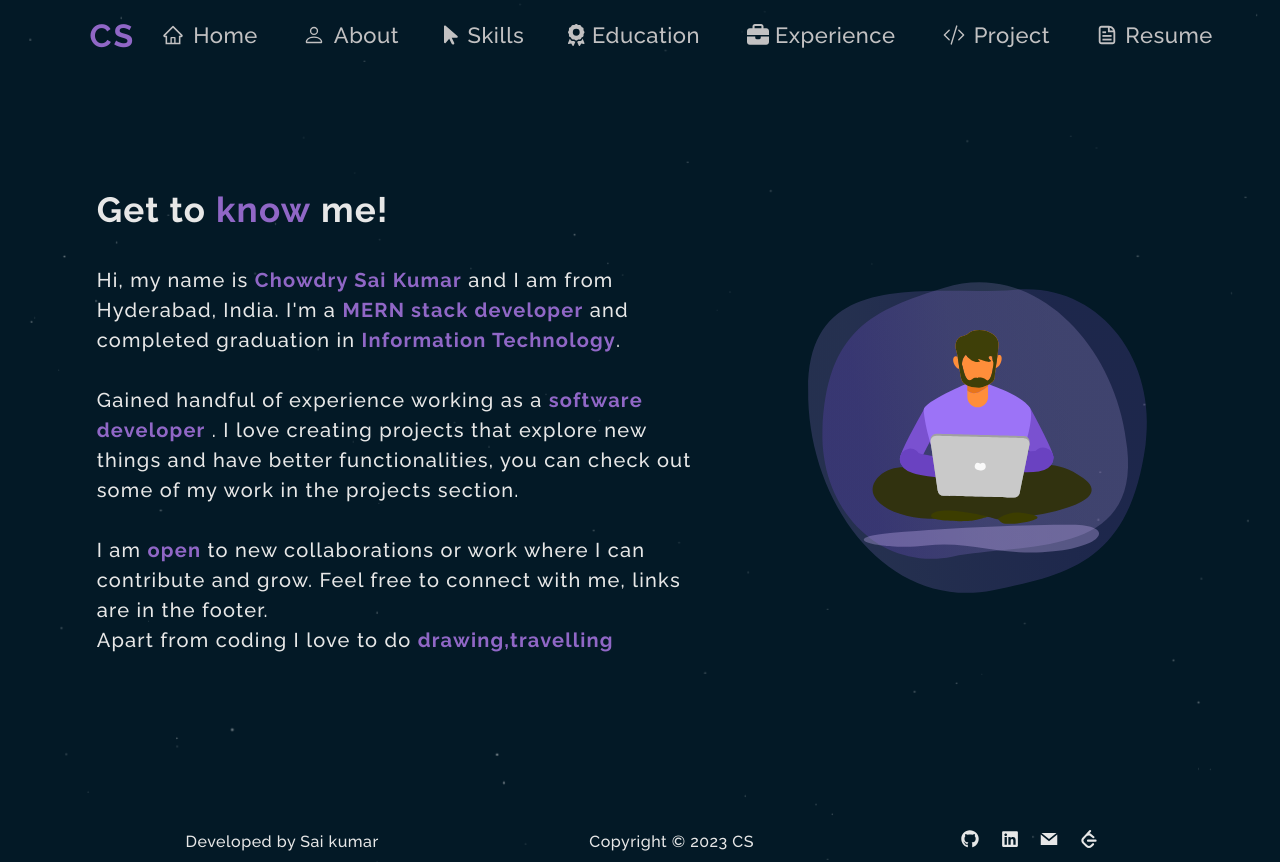
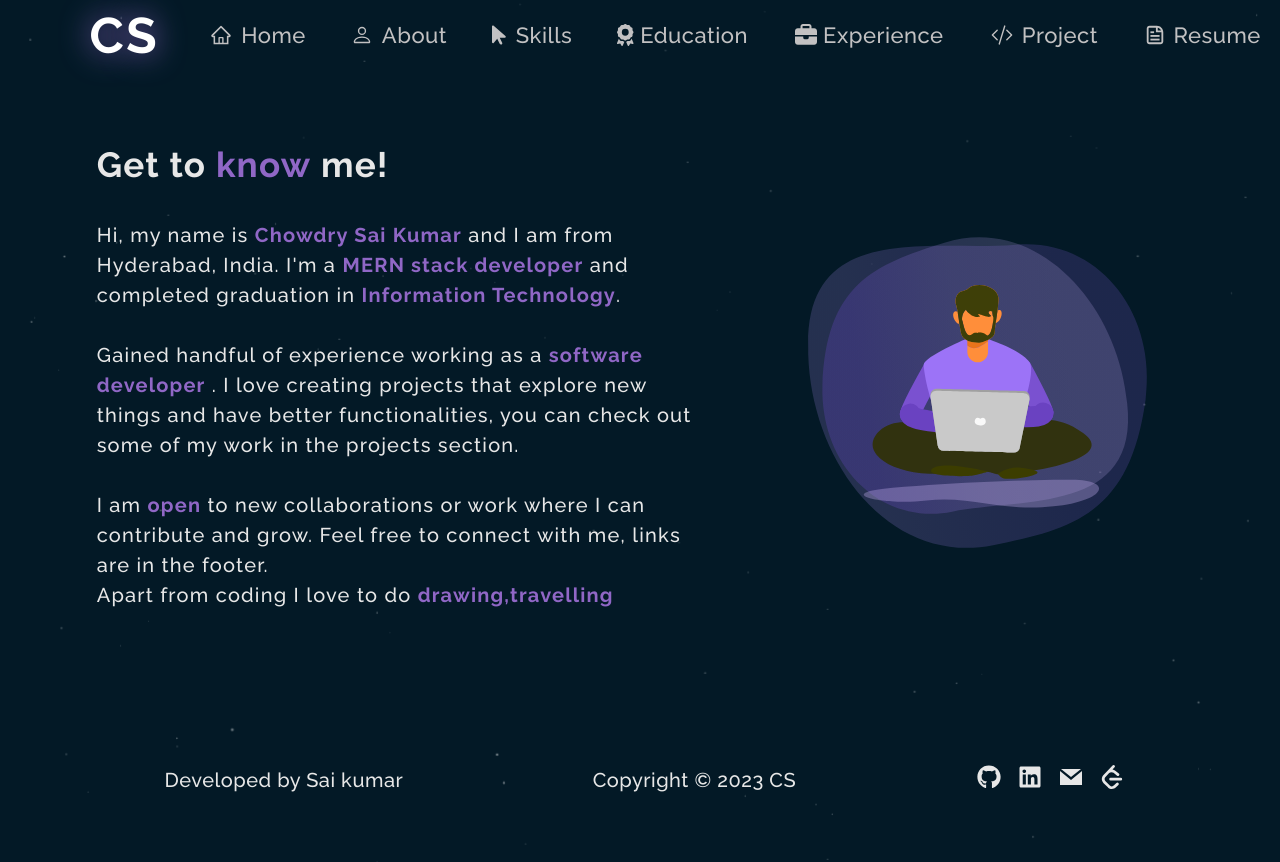
Before and after one commit to chowdrysai/Portfolio, a React (Create React App) app: page /About in a window 1280 px wide. After the commit the page ends 805 px from the top, so only its background shows below. Built offline with nearby package versions, Linux system fonts and the light colour scheme.

Commit message:
resume updated

```diff
--- a/src/Components/Education.js
+++ b/src/Components/Education.js
@@ -52,7 +52,10 @@ function Experience() {
     ];
 
     return (
-        <div className="App" style={{marginTop :'100px'}}>
+        <>
+            <h1 className='SkillsHeading' style={{marginTop:'100px'}}> My <b> Education </b> </h1>
+
+            <div className="App" style={{marginTop:'60px',minHeight:'70vh'}}>
                 <VerticalTimeline>
                     {timeline.map((t, i) => {
                         const contentStyle =
@@ -89,6 +92,7 @@ function Experience() {
                     })}
                 </VerticalTimeline>
             </div>
+        </>
     );
 }
 
--- a/src/Components/Experience.js
+++ b/src/Components/Experience.js
@@ -36,7 +36,9 @@ function Experience() {
     ];
 
     return (
-        <div className="App" style={{marginTop :'100px',paddingLeft:'15%', width:'75%'}} >
+        <>
+            <h1 className='SkillsHeading' style={{marginTop:'100px'}}> Professional <b> Experience </b> </h1>
+            <div  style={{paddingLeft:'0%', width:'100%',minHeight:'70vh', display:'flex',justifyContent:'center',alignItems:'center'}} >
                 <VerticalTimeline layout="1-column">
                     {timeline.map((t, i) => {
                         const contentStyle =
@@ -74,6 +76,7 @@ function Experience() {
                     })}
                 </VerticalTimeline>
             </div>
+        </>
     );
 }
 
--- a/src/Components/Footer.js
+++ b/src/Components/Footer.js
@@ -4,10 +4,11 @@ import {GrMail} from 'react-icons/gr';
 import {SiLeetcode} from 'react-icons/si';
 
 const Footer = () => {
+    const year = new Date().getFullYear();
     return (
         <footer>
             <h4>Developed by Sai kumar</h4>
-            <h4>Copyright &copy; 2023 CS </h4>
+            <h4>Copyright &copy; {year} CS </h4>
             <div className='footerLinks'>
                 <a href="https://github.com/chowdrysai" target='_blank' rel="noreferrer"><FaGithub/></a>
                 <a href="https://www.linkedin.com/in/sai-kumar-bb773326b/" target='_blank' rel="noreferrer"><FaLinkedin/></a>
--- a/src/Components/Home.js
+++ b/src/Components/Home.js
@@ -10,7 +10,7 @@ const Home = () => {
 
                 <div className='HomeText'>
                     <h1>Hi There!</h1>
-                    <h1>I'M <b>CHOWDRY SAI KUMAR</b></h1>
+                    <h1>I'M <b style={{ color: '#9067C6',filter: 'drop-shadow(0 0 0.50rem #9067C6)' }}>CHOWDRY SAI KUMAR</b></h1>
                     <Typed />
                 </div>
                 <Tilt>
--- a/src/Components/Navbar.js
+++ b/src/Components/Navbar.js
@@ -47,7 +47,7 @@ const Nav = () => {
     return (
         <nav className={navbarblur? 'Navbar blur':'Navbar'}>
 
-            <h1 title='Reload' onClick={()=>window.location.reload(true)} className='Logo'>CS</h1>
+            <h1 className='Logo'><Link style={{ textDecoration: 'none', color: 'white' }} to="/">CS </Link></h1>
 
             <div className='Hamburger' onClick={showMenu}>
                 <span className='bar'></span>
--- a/src/Components/Projects.js
+++ b/src/Components/Projects.js
@@ -6,7 +6,7 @@ import FoodImage from '../images/food.png';
 
 const Projects = () => {
     return (
-        <div>
+        <div style={{ height: '75vh' }}>
             <h1 className='projectHeading'>My <b>Projects</b></h1>
             <div className='project'>
                 <ProjectBox projectPhoto={ComplaintApp} projectName="Complaint App" />
--- a/src/Components/skillSet.js
+++ b/src/Components/skillSet.js
@@ -4,7 +4,7 @@ import Skills from './Skills';
 const Skillset = () => {
     return (
         <>
-            <h1 className='SkillsHeading' style={{marginTop:'100px'}}>Professional Skillset</h1>
+            <h1 className='SkillsHeading' style={{marginTop:'100px'}}> <b>Professional </b> Skillset</h1>
             <div className='skills'>
 
                 <Skills skill='React' />
@@ -22,8 +22,6 @@ const Skillset = () => {
                 <Skills skill='ESlint' />
                 <Skills skill='Bootstrap'/>
             </div>
-
-
         </>
     );
 };
--- a/src/index.css
+++ b/src/index.css
@@ -70,11 +70,9 @@ b{
   display: flex;
   justify-content: space-between;
   align-items: center;
-
   position: fixed;
   width: 100%;
   z-index: 2;
-
   height: 70px;
   top: 0;
   transition: all 0.7s;
@@ -87,7 +85,7 @@ b{
 }
 
 .Logo{
-  font-size: 32px;
+  font-size: 50px;
   letter-spacing: 2px;
   padding-left: 7%;
   color: #9067C6;
@@ -95,20 +93,56 @@ b{
   align-items: center;
   text-align: center;
   cursor:pointer;
+  text-shadow: 0 0 30px #9067C6
 }
 
 .NavbarLinks{
   display: flex;
-  justify-content: space-between;
+  /* justify-content: space-between; */
+  right: 0;
+  flex-wrap: wrap;
   align-items: center;
-  padding-right: 7%;
   font-weight: 500;
   font-size: 22px;
+  transition: all 1s;
+}
+@media (min-width:1300px) {
+  .NavbarLinks {
+  padding-right: 2%;
+  }
 }
 
 .NavbarLinks li{
   padding: 2px 20px;
   list-style-type: none;
+}
+@media (max-width: 1264px) {
+  .Logo {
+    font-size: 40px;
+    transition: all 1s;
+  }
+  .NavbarLinks {
+    font-size: 21px;
+
+  }
+  .NavbarLinks li{
+    padding: 2px 10px;
+    transition: scale(0.9) all 2s;
+  }
+}
+@media (max-width: 1065px) {
+  .Logo {
+    font-size: 35px;
+    transition: all 1s;
+  }
+  .NavbarLinks {
+    font-size: 18px;
+    transition: scale(1) all 2s;
+  }
+  .NavbarLinks li{
+    padding: 2px 5.5px;
+  }
+
 }
 
 .NavbarLinks a{
@@ -121,10 +155,15 @@ b{
   padding: 2px 7px;
   letter-spacing: 0.5px;
   text-decoration: none;
+
 }
 
 .NavbarLinks a:hover{
   color: #ffffff;
+  transition: 0.3s;
+  text-shadow: 0px 0px 10px #9067C6;
+  filter: drop-shadow(0 0 8px #9067C6);
+
 }
 .NavbarLinks a::after{
   background-color: #ffffff;
@@ -144,7 +183,7 @@ b{
   display: none;
 }
 
-@media(max-width:800px){
+@media(max-width:900px){
   .Navbar{
     width: 100%;
   }
@@ -278,11 +317,13 @@ b{
 .AboutPage{
   display: flex;
   justify-content: space-evenly;
-  min-height: 80vh;
-  margin-top: 80px;
+  height: 75vh;
+  margin-top: 55px;
   align-items: center;
   padding: 25px;
+  z-index: 0;
 }
+
 
 .AboutText{
   width: 50%;
@@ -310,7 +351,7 @@ b{
   .AboutPage{
     display: block;
     text-align: center;
-    padding: 30px;
+    height: fit-content;
   }
   .AboutText{
     text-align: left;
@@ -335,7 +376,7 @@ b{
   display: flex;
   flex-wrap: wrap;
   justify-content: center;
-  margin: 50px 10%;
+  margin: 70px 10%;
 }
 
 .SkillBox{
@@ -362,6 +403,9 @@ b{
 }
 
 @media(max-width: 500px) {
+  .AboutPage{
+    height: 90%;
+  }
   .AboutText{
     font-size: 16px;
   }
@@ -407,13 +451,13 @@ b{
   letter-spacing: 0.5px;
   font-size: 18px;
   line-height: 22px;
-
   margin: 0px 25px 50px 25px;
   transition: 0.5s;
 }
 .projectBox:hover{
   transform: scale(1.05);
-  box-shadow: 0 4px 10px 0 #431f47;
+  box-shadow: 0 8px 10px 0 #431f47;
+
 }
 
 .projectPhoto{
@@ -475,19 +519,23 @@ b{
 
 /* FOOTER */
 
-footer{
+footer {
   width: 100%;
   margin: 10px auto;
   margin-top: 60px;
   letter-spacing: 0.5px;
-  display:flex;
+  display: flex;
+  font-size: 20px;
   flex-wrap: wrap;
   align-items: center;
   justify-content: space-evenly;
   position: relative;
-  bottom: 0px;
+  bottom: 0;
+  left: 0;
+  right: 0;
   text-align: center;
 }
+
 
 footer h4{
   margin: 0 25px;
@@ -497,7 +545,7 @@ footer h4{
 .footerLinks{
   display: flex;
   width: 180px;
-  font-size: 18px;
+  font-size: 24px;
   justify-content: space-evenly;
 }
 
```
Also changed, not shown: 1 other file (tests, documents, lock files or other folders). Lines whose indentation alone changed are shown as unchanged.
